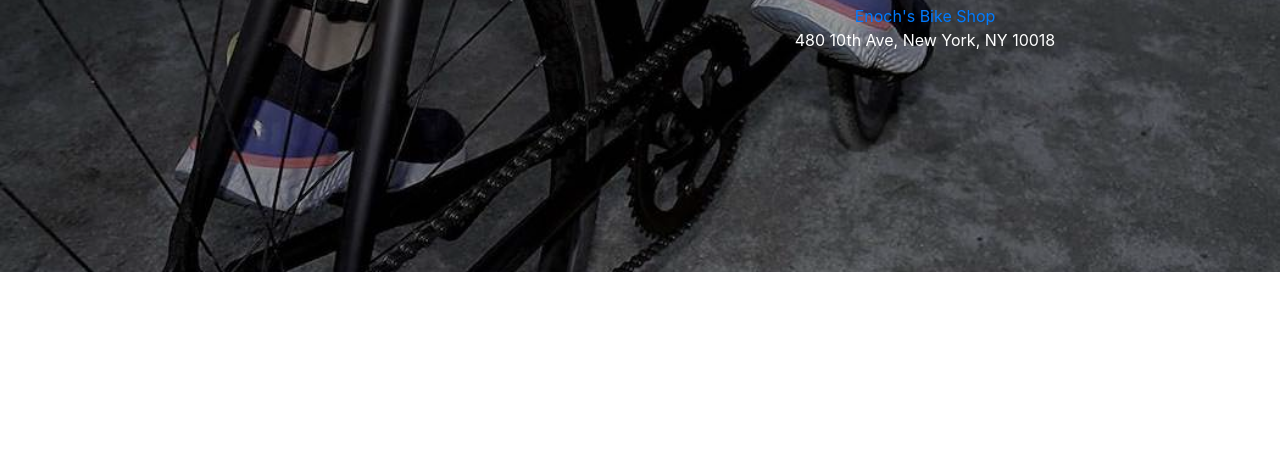
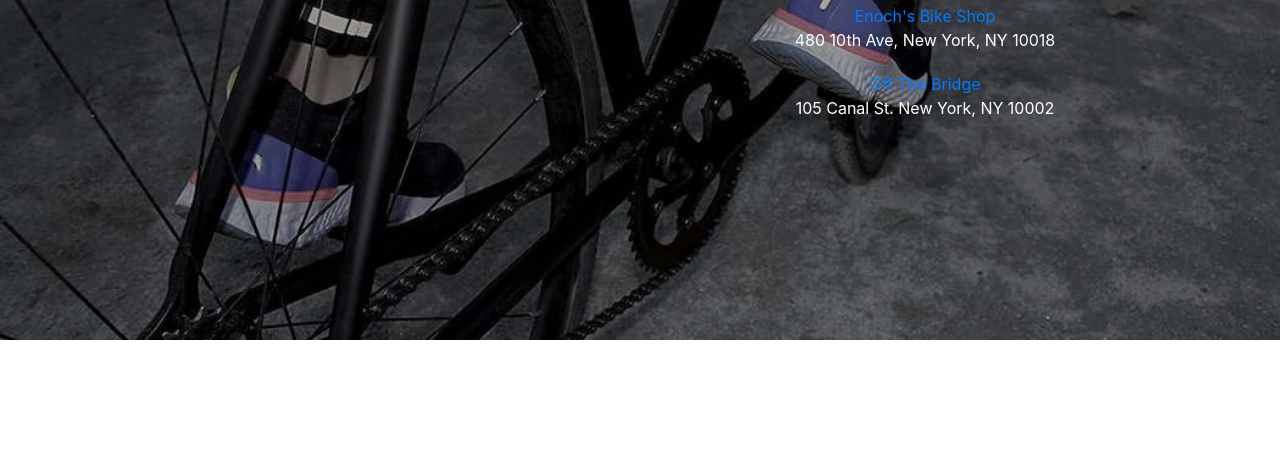
Before and after one commit to fyrfly/fyrfly, a website with bundled scripts: page index.html in a window 1280 px wide. Shown: the part 2390-2859 px from the top of the page. Built offline with nearby package versions, Linux system fonts and the light colour scheme.

Commit message:
Off the bridge NYC

```diff
--- a/index.html
+++ b/index.html
@@ -148,6 +148,11 @@
               <ul class="product-features">
                 <li>480 10th Ave, New York, NY 10018</li>
               </ul>
+              </li>
+            <li class="stockist--list-item underline">
+              <a href="https://www.yelp.com/biz/off-the-bridge-new-york-2">Off The Bridge</a>
+              <ul class="product-features">
+                <li>105 Canal St. New York, NY 10002</li>
         </div>
       </div>
     </div>
```
